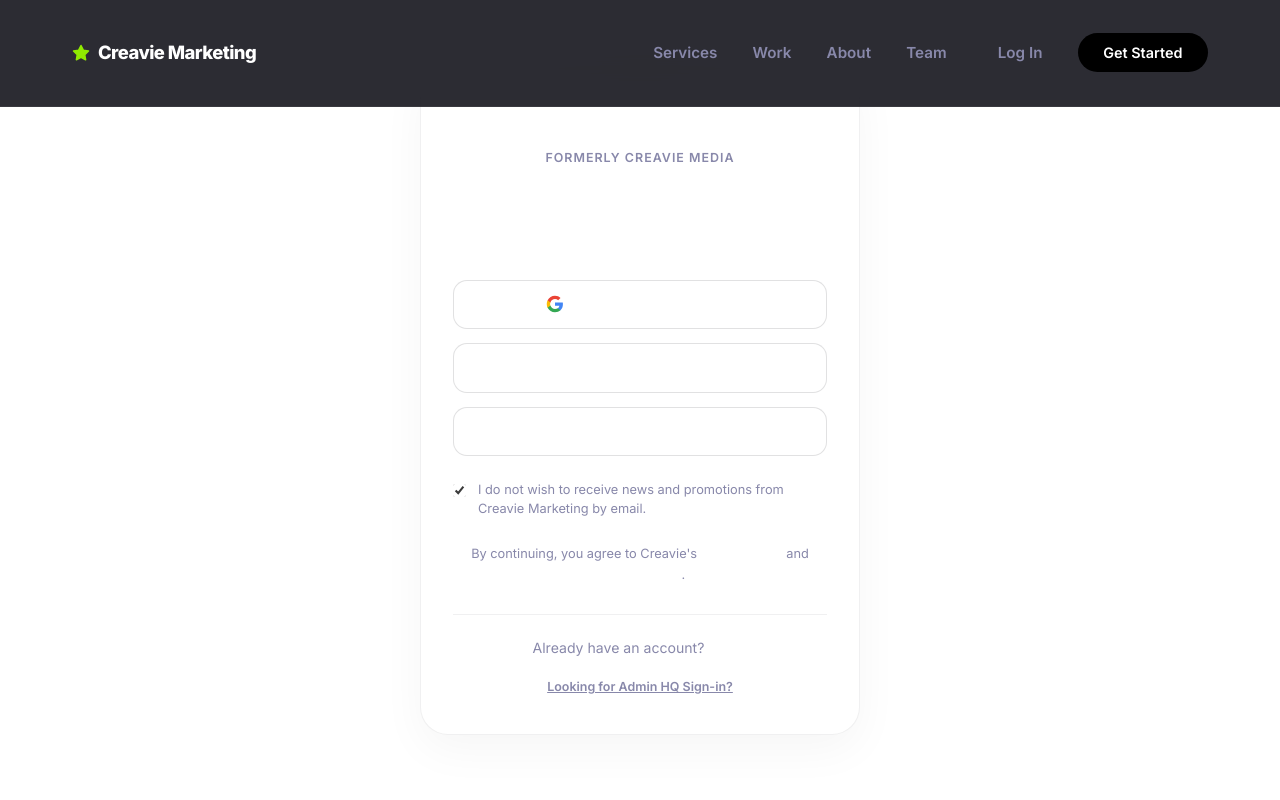
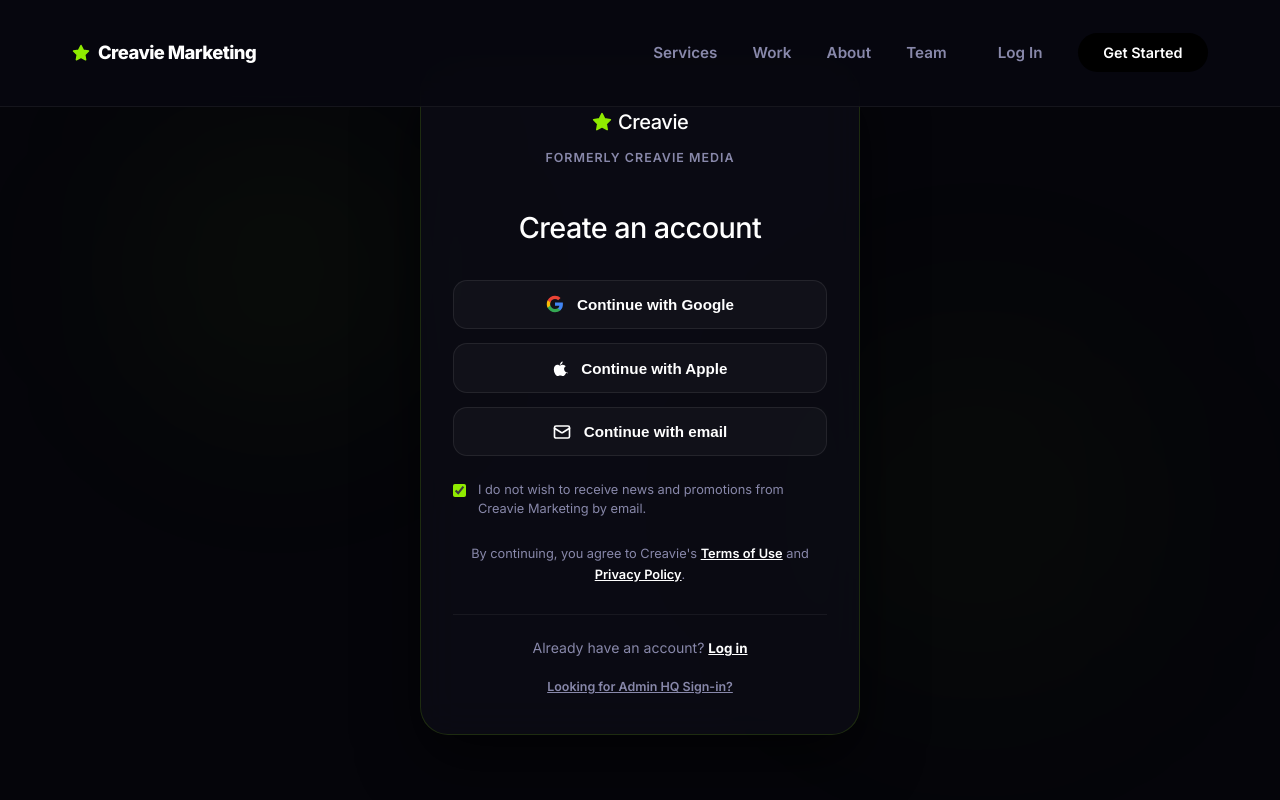
Before and after one commit to thevinduthenura/Creavie_Marketing, a Next.js app: page /login in a window 1280 px wide. Shown: the top 800 px of the page. Built offline with nearby package versions, Linux system fonts and the light colour scheme.

Commit message:
feat: modernize signup and login pages to premium dark glassmorphic UI

```diff
--- a/app/login/page.tsx
+++ b/app/login/page.tsx
@@ -85,37 +85,49 @@
     <div
       style={{
         minHeight: '100vh',
-        background: '#ffffff',
+        background: '#05050a',
         display: 'flex',
         alignItems: 'center',
         justifyContent: 'center',
         padding: '2rem 1.2rem',
         fontFamily: 'var(--font-title), sans-serif',
+        position: 'relative',
+        overflow: 'hidden',
       }}
     >
+      {/* Immersive glow effects */}
+      <div style={{
+        position: 'absolute', top: '15%', left: '10%', width: '300px', height: '300px',
+        background: 'rgba(144, 235, 0, 0.04)', borderRadius: '50%', filter: 'blur(100px)', zIndex: 1
+      }} />
+      <div style={{
+        position: 'absolute', bottom: '15%', right: '10%', width: '350px', height: '350px',
+        background: 'rgba(144, 235, 0, 0.03)', borderRadius: '50%', filter: 'blur(120px)', zIndex: 1
+      }} />
+
       <div
-        className="white-card"
         style={{
           width: '100%',
           maxWidth: '440px',
-          boxShadow: mode === 'admin'
-            ? '0 15px 50px rgba(144, 235, 0, 0.12), 0 0 0 1px rgba(144, 235, 0, 0.2)'
-            : '0 15px 45px rgba(12, 12, 20, 0.04)',
+          boxShadow: '0 25px 60px rgba(0,0,0,0.6)',
           borderRadius: '28px',
           padding: '2.5rem 2rem',
           display: 'flex',
           flexDirection: 'column',
           alignItems: 'center',
           transition: 'all 0.5s cubic-bezier(0.16, 1, 0.3, 1)',
-          border: mode === 'admin' ? '1px solid rgba(144, 235, 0, 0.4)' : '1px solid rgba(12, 12, 20, 0.06)',
-          background: '#ffffff',
+          border: '1px solid rgba(144, 235, 0, 0.15)',
+          background: 'rgba(13, 13, 24, 0.7)',
+          backdropFilter: 'blur(20px)',
+          position: 'relative',
+          zIndex: 10,
         }}
       >
         {/* Brand Header */}
         <div style={{ textAlign: 'center', marginBottom: '2.2rem' }}>
           <div style={{ display: 'flex', justifyContent: 'center', alignItems: 'center', gap: '0.4rem', marginBottom: '0.4rem' }}>
-            <IconLogoMark size={20} color={mode === 'admin' ? 'var(--secondary)' : 'var(--text-dark)'} />
-            <span style={{ fontSize: '1.25rem', fontWeight: 800, color: 'var(--text-dark)', letterSpacing: '-0.02em' }}>
+            <IconLogoMark size={20} color="var(--secondary)" />
+            <span style={{ fontSize: '1.25rem', fontWeight: 500, color: '#ffffff', letterSpacing: '-0.02em' }}>
               Creavie
             </span>
           </div>
@@ -128,8 +140,8 @@
         <h2
           style={{
             fontSize: '1.8rem',
-            fontWeight: 800,
-            color: 'var(--text-dark)',
+            fontWeight: 500,
+            color: '#ffffff',
             letterSpacing: '-0.02em',
             marginBottom: '1.8rem',
             textAlign: 'center',
@@ -151,15 +163,9 @@
               fontWeight: 500,
               lineHeight: 1.4,
               marginBottom: '1.5rem',
-              background: message.type === 'success'
-                ? 'rgba(144, 235, 0, 0.08)'
-                : 'rgba(239, 68, 68, 0.06)',
-              border: message.type === 'success'
-                ? '1px solid rgba(144, 235, 0, 0.25)'
-                : '1px solid rgba(239, 68, 68, 0.15)',
-              color: message.type === 'success'
-                ? '#548f00'
-                : '#dc2626',
+              background: 'rgba(144, 235, 0, 0.08)',
+              border: '1px solid rgba(144, 235, 0, 0.25)',
+              color: 'var(--secondary)',
             }}
           >
             {message.text}
@@ -180,23 +186,15 @@
                   alignItems: 'center',
                   justifyContent: 'center',
                   gap: '0.8rem',
-                  background: '#ffffff',
-                  color: 'var(--text-dark)',
-                  border: '1px solid rgba(12, 12, 20, 0.12)',
+                  background: 'rgba(255, 255, 255, 0.03)',
+                  color: '#ffffff',
+                  border: '1px solid rgba(255, 255, 255, 0.08)',
                   borderRadius: '14px',
                   padding: '0.9rem 1.2rem',
                   fontSize: '0.95rem',
                   fontWeight: 600,
                   cursor: 'pointer',
                   transition: 'all 0.25s ease',
-                }}
-                onMouseEnter={(e) => {
-                  e.currentTarget.style.borderColor = 'var(--text-dark)';
-                  e.currentTarget.style.boxShadow = '0 4px 12px rgba(0,0,0,0.02)';
-                }}
-                onMouseLeave={(e) => {
-                  e.currentTarget.style.borderColor = 'rgba(12, 12, 20, 0.12)';
-                  e.currentTarget.style.boxShadow = 'none';
                 }}
               >
                 {/* SVG Google Logo */}
@@ -218,23 +216,15 @@
                   alignItems: 'center',
                   justifyContent: 'center',
                   gap: '0.8rem',
-                  background: '#ffffff',
-                  color: 'var(--text-dark)',
-                  border: '1px solid rgba(12, 12, 20, 0.12)',
+                  background: 'rgba(255, 255, 255, 0.03)',
+                  color: '#ffffff',
+                  border: '1px solid rgba(255, 255, 255, 0.08)',
                   borderRadius: '14px',
                   padding: '0.9rem 1.2rem',
                   fontSize: '0.95rem',
                   fontWeight: 600,
                   cursor: 'pointer',
                   transition: 'all 0.25s ease',
-                }}
-                onMouseEnter={(e) => {
-                  e.currentTarget.style.borderColor = 'var(--text-dark)';
-                  e.currentTarget.style.boxShadow = '0 4px 12px rgba(0,0,0,0.02)';
-                }}
-                onMouseLeave={(e) => {
-                  e.currentTarget.style.borderColor = 'rgba(12, 12, 20, 0.12)';
-                  e.currentTarget.style.boxShadow = 'none';
                 }}
               >
                 {/* SVG Apple Logo */}
@@ -253,23 +243,15 @@
                   alignItems: 'center',
                   justifyContent: 'center',
                   gap: '0.8rem',
-                  background: '#ffffff',
-                  color: 'var(--text-dark)',
-                  border: '1px solid rgba(12, 12, 20, 0.12)',
+                  background: 'rgba(255, 255, 255, 0.03)',
+                  color: '#ffffff',
+                  border: '1px solid rgba(255, 255, 255, 0.08)',
                   borderRadius: '14px',
                   padding: '0.9rem 1.2rem',
                   fontSize: '0.95rem',
                   fontWeight: 600,
                   cursor: 'pointer',
                   transition: 'all 0.25s ease',
-                }}
-                onMouseEnter={(e) => {
-                  e.currentTarget.style.borderColor = 'var(--text-dark)';
-                  e.currentTarget.style.boxShadow = '0 4px 12px rgba(0,0,0,0.02)';
-                }}
-                onMouseLeave={(e) => {
-                  e.currentTarget.style.borderColor = 'rgba(12, 12, 20, 0.12)';
-                  e.currentTarget.style.boxShadow = 'none';
                 }}
               >
                 <svg width="18" height="18" viewBox="0 0 24 24" fill="none" stroke="currentColor" strokeWidth="2.2" strokeLinecap="round" strokeLinejoin="round">
@@ -284,7 +266,7 @@
             <form onSubmit={handleSubmit} style={{ display: 'flex', flexDirection: 'column', gap: '1.1rem', width: '100%' }}>
               {mode === 'signup' && (
                 <div>
-                  <label style={{ display: 'block', fontSize: '0.8rem', fontWeight: 700, color: 'var(--text-dark)', textTransform: 'uppercase', letterSpacing: '0.04em', marginBottom: '0.45rem' }}>
+                  <label style={{ display: 'block', fontSize: '0.8rem', fontWeight: 700, color: 'var(--text-muted)', textTransform: 'uppercase', letterSpacing: '0.04em', marginBottom: '0.45rem' }}>
                     Full Name
                   </label>
                   <input
@@ -298,7 +280,9 @@
                       width: '100%',
                       padding: '0.85rem 1rem',
                       borderRadius: '12px',
-                      border: '1px solid rgba(12, 12, 20, 0.15)',
+                      border: '1px solid rgba(255,255,255,0.08)',
+                      background: 'rgba(255,255,255,0.03)',
+                      color: '#ffffff',
                       fontSize: '0.95rem',
                       outline: 'none',
                       transition: 'all 0.3s ease',
@@ -309,7 +293,7 @@
               )}
 
               <div>
-                <label style={{ display: 'block', fontSize: '0.8rem', fontWeight: 700, color: 'var(--text-dark)', textTransform: 'uppercase', letterSpacing: '0.04em', marginBottom: '0.45rem' }}>
+                <label style={{ display: 'block', fontSize: '0.8rem', fontWeight: 700, color: 'var(--text-muted)', textTransform: 'uppercase', letterSpacing: '0.04em', marginBottom: '0.45rem' }}>
                   Email Coordinates
                 </label>
                 <input
@@ -323,7 +307,9 @@
                     width: '100%',
                     padding: '0.85rem 1rem',
                     borderRadius: '12px',
-                    border: mode === 'admin' ? '1px solid rgba(144, 235, 0, 0.3)' : '1px solid rgba(12, 12, 20, 0.15)',
+                    border: '1px solid rgba(255,255,255,0.08)',
+                    background: 'rgba(255,255,255,0.03)',
+                    color: '#ffffff',
                     fontSize: '0.95rem',
                     outline: 'none',
                     transition: 'all 0.3s ease',
@@ -334,7 +320,7 @@
 
               <div>
                 <div style={{ display: 'flex', justifyContent: 'space-between', alignItems: 'center', marginBottom: '0.45rem' }}>
-                  <label style={{ fontSize: '0.8rem', fontWeight: 700, color: 'var(--text-dark)', textTransform: 'uppercase', letterSpacing: '0.04em' }}>
+                  <label style={{ fontSize: '0.8rem', fontWeight: 700, color: 'var(--text-muted)', textTransform: 'uppercase', letterSpacing: '0.04em' }}>
                     Security Key
                   </label>
                   {mode === 'login' && (
@@ -354,7 +340,9 @@
                     width: '100%',
                     padding: '0.85rem 1rem',
                     borderRadius: '12px',
-                    border: mode === 'admin' ? '1px solid rgba(144, 235, 0, 0.3)' : '1px solid rgba(12, 12, 20, 0.15)',
+                    border: '1px solid rgba(255,255,255,0.08)',
+                    background: 'rgba(255,255,255,0.03)',
+                    color: '#ffffff',
                     fontSize: '0.95rem',
                     outline: 'none',
                     transition: 'all 0.3s ease',
@@ -370,8 +358,8 @@
                     style={{
                       width: '24px',
                       height: '24px',
-                      border: '3px solid rgba(12,12,20,0.1)',
-                      borderTopColor: mode === 'admin' ? 'var(--secondary)' : 'var(--text-dark)',
+                      border: '3px solid rgba(255,255,255,0.1)',
+                      borderTopColor: 'var(--secondary)',
                       borderRadius: '50%',
                       animation: 'spin 0.8s linear infinite',
                     }}
@@ -382,8 +370,8 @@
                   type="submit"
                   style={{
                     width: '100%',
-                    background: mode === 'admin' ? 'var(--secondary)' : 'var(--bg-dark)',
-                    color: mode === 'admin' ? 'var(--text-dark)' : 'var(--text-light)',
+                    background: 'var(--secondary)',
+                    color: 'var(--text-dark)',
                     border: 'none',
                     borderRadius: '14px',
                     padding: '0.95rem',
@@ -391,14 +379,8 @@
                     fontSize: '0.95rem',
                     cursor: 'pointer',
                     marginTop: '0.4rem',
-                    boxShadow: mode === 'admin' ? '0 5px 15px var(--secondary-glow)' : 'none',
+                    boxShadow: '0 4px 15px rgba(144, 235, 0, 0.2)',
                     transition: 'all 0.3s ease',
-                  }}
-                  onMouseEnter={(e) => {
-                    e.currentTarget.style.transform = 'translateY(-1px)';
-                  }}
-                  onMouseLeave={(e) => {
-                    e.currentTarget.style.transform = 'none';
                   }}
                 >
                   {mode === 'signup' && 'Create Account'}
@@ -453,7 +435,7 @@
               onChange={() => setAgreePromo(!agreePromo)}
               style={{
                 marginTop: '0.15rem',
-                accentColor: 'var(--text-dark)',
+                accentColor: 'var(--secondary)',
                 width: '15px',
                 height: '15px',
                 cursor: 'pointer',
@@ -476,11 +458,11 @@
             }}
           >
             By continuing, you agree to Creavie&apos;s{' '}
-            <Link href="/terms" style={{ color: 'var(--text-dark)', fontWeight: 600, textDecoration: 'underline' }}>
+            <Link href="/terms" style={{ color: '#ffffff', fontWeight: 600, textDecoration: 'underline' }}>
               Terms of Use
             </Link>{' '}
             and{' '}
-            <Link href="/privacy" style={{ color: 'var(--text-dark)', fontWeight: 600, textDecoration: 'underline' }}>
+            <Link href="/privacy" style={{ color: '#ffffff', fontWeight: 600, textDecoration: 'underline' }}>
               Privacy Policy
             </Link>
             .
@@ -492,7 +474,8 @@
           <div
             style={{
               width: '100%',
-              background: 'rgba(12,12,20,0.03)',
+              background: 'rgba(255,255,255,0.02)',
+              border: '1px solid rgba(255,255,255,0.05)',
               borderRadius: '12px',
               padding: '0.8rem 1rem',
               fontSize: '0.75rem',
@@ -503,13 +486,13 @@
           >
             {mode === 'admin' ? (
               <>
-                <strong style={{ color: 'var(--text-dark)' }}>Admin HQ credentials:</strong><br />
-                Email: <code style={{ color: 'var(--text-dark)' }}>admin@creavie.com</code><br />
-                Password: <code style={{ color: 'var(--text-dark)' }}>admin</code>
+                <strong style={{ color: '#ffffff' }}>Admin HQ credentials:</strong><br />
+                Email: <code style={{ color: 'var(--secondary)' }}>admin@creavie.com</code><br />
+                Password: <code style={{ color: 'var(--secondary)' }}>admin</code>
               </>
             ) : (
               <>
-                <strong style={{ color: 'var(--text-dark)' }}>Dev Testing note:</strong> Any mock credentials will pass validation and redirect securely.
+                <strong style={{ color: '#ffffff' }}>Dev Testing note:</strong> Any mock credentials will pass validation and redirect securely.
               </>
             )}
           </div>
@@ -520,7 +503,7 @@
           style={{
             marginTop: '1.8rem',
             paddingTop: '1.4rem',
-            borderTop: '1px solid rgba(12, 12, 20, 0.06)',
+            borderTop: '1px solid rgba(255,255,255,0.06)',
             width: '100%',
             textAlign: 'center',
             fontSize: '0.88rem',
@@ -535,7 +518,7 @@
                 style={{
                   background: 'none',
                   border: 'none',
-                  color: 'var(--text-dark)',
+                  color: '#ffffff',
                   fontWeight: 700,
                   cursor: 'pointer',
                   textDecoration: 'underline',
@@ -555,7 +538,7 @@
                 style={{
                   background: 'none',
                   border: 'none',
-                  color: 'var(--text-dark)',
+                  color: '#ffffff',
                   fontWeight: 700,
                   cursor: 'pointer',
                   textDecoration: 'underline',
@@ -573,7 +556,7 @@
               style={{
                 background: 'none',
                 border: 'none',
-                color: 'var(--text-dark)',
+                color: '#ffffff',
                 fontWeight: 700,
                 cursor: 'pointer',
                 textDecoration: 'underline',
@@ -605,7 +588,7 @@
               padding: 0,
               fontFamily: 'inherit',
             }}
-            onMouseEnter={(e) => e.currentTarget.style.color = 'var(--text-dark)'}
+            onMouseEnter={(e) => e.currentTarget.style.color = '#ffffff'}
             onMouseLeave={(e) => e.currentTarget.style.color = 'var(--text-muted)'}
           >
             Looking for Admin HQ Sign-in?
```
